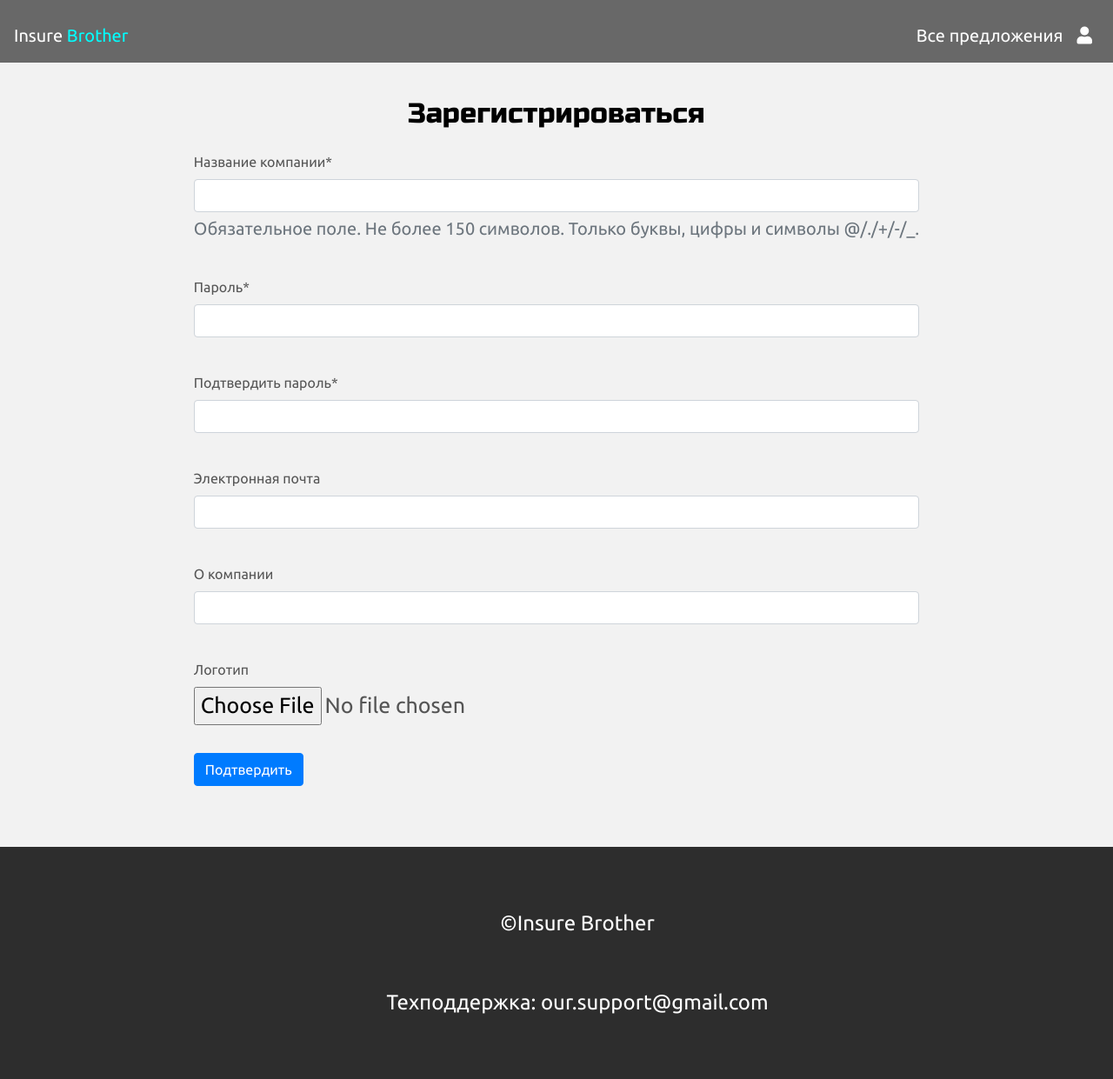
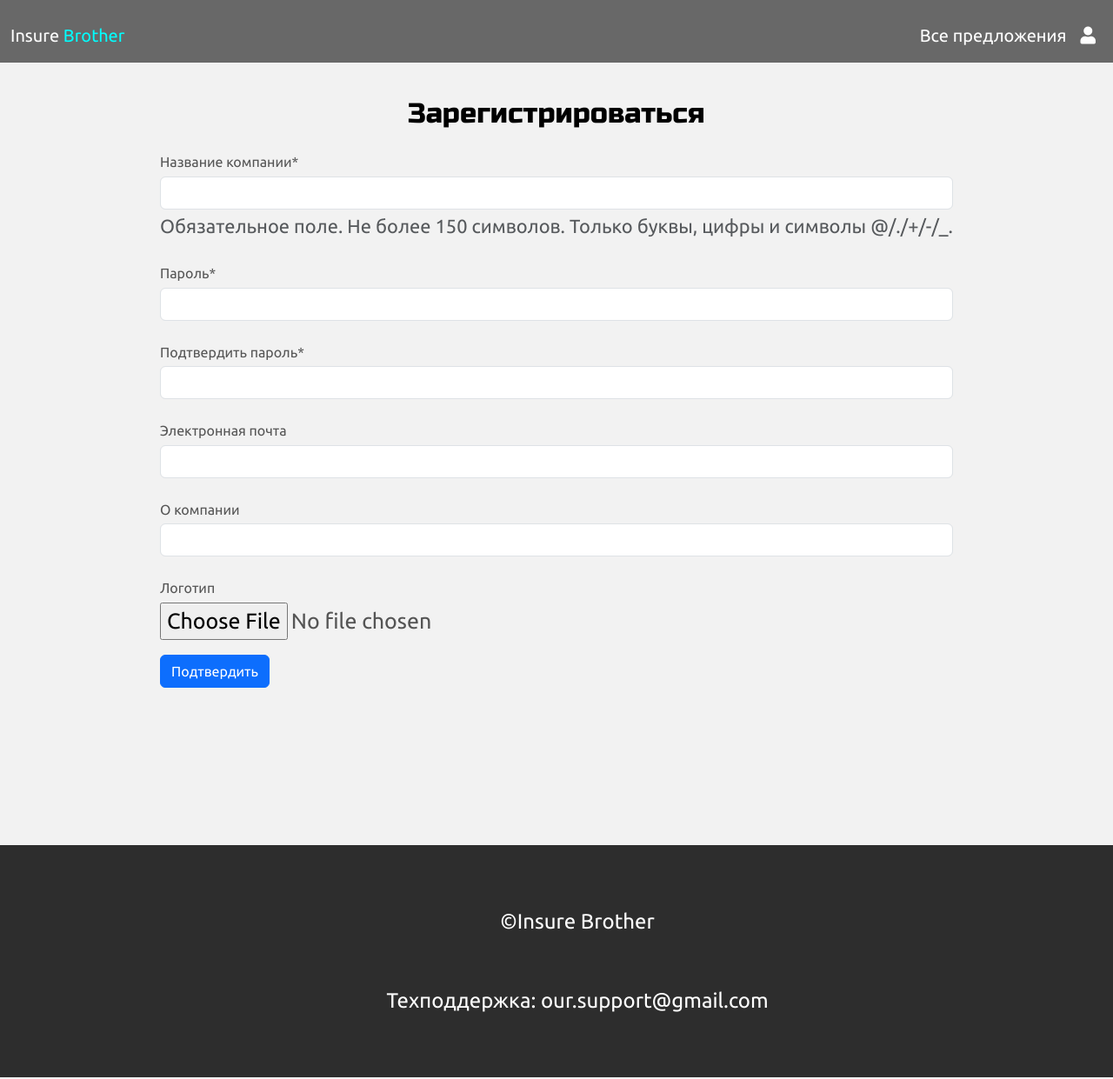
Before and after one commit to thebadfordota/insure-brother-2022, a Django app: page /accounts/register/ in a window 1280 px wide. Shown: the whole page at 87% size. Run offline with Django 4.2, Linux system fonts and the light colour scheme; parts of the project's set-up code (start-up, migrations or seed data) failed here and were passed over; some libraries are stand-ins or nearby versions.

Commit message:
new navbar

```diff
--- a/server/main/static/main/css/styles.css
+++ b/server/main/static/main/css/styles.css
@@ -1,5 +1,9 @@
 @import url('https://fonts.googleapis.com/css2?family=Russo+One&family=Ubuntu&display=swap');
 @import url('https://fonts.googleapis.com/css?family=Ubuntu:regular,bold&subset=Latin');
+
+:root{
+    --color-aqua: aqua;
+}
 
 * {
     margin: 0;
--- a/server/main/templates/main/base.html
+++ b/server/main/templates/main/base.html
@@ -8,35 +8,34 @@
           shrink-to-fit=no">
     <meta http-equiv="X-UA-Compatible" content="ie=edge">
     <title>{% block title %}{% endblock %}</title>
-    <link rel="stylesheet" href="https://stackpath.bootstrapcdn.com/bootstrap/4.3.1/css/bootstrap.min.css"
-          integrity="sha384-ggOyR0iXCbMQv3Xipma34MD+dH/1fQ784/j6cY/iJTQUOhcWr7x9JvoRxT2MZw1T" crossorigin="anonymous">
-    <link rel="stylesheet" type="text/css"
-          href="https://maxcdn.bootstrapcdn.com/font-awesome/4.2.0/css/font-awesome.min.css">
+    <link rel="stylesheet" href="{% static 'main/css/bootstrap.min.css' %}">
     <link rel="stylesheet" href="{% static 'main/css/all.css' %}"/>
     <link rel="stylesheet" href="{% static 'main/css/styles.css' %}"/>
     <link rel="shortcut icon" href="{% static 'main/images/python.ico' %}" type="image/x-icon">
-    <script src="{%  static 'main/js/jquery-3.6.0.js' %}"></script>
 </head>
 <body>
 <div class="page">
     <header>
-        <nav class="navbar navbar-expand-lg navbar-dark">
-            <a class="navbar-brand" href="{% url 'main:home' %}">Insure <span style="color: aqua">Brother</span></a>
-            <button class="navbar-toggler" type="button" data-toggle="collapse" data-target="#navbarSupportedContent"
-                    aria-controls="navbarSupportedContent" aria-expanded="false" aria-label="Toggle navigation">
+        <nav class="navbar navbar-expand-lg navbar-light">
+            <div class="container-fluid">
+                <a class="navbar-brand " href="{% url 'main:home' %}" style="color: white">Insure <span
+                        style="color: aqua">Brother</span></a>
+                <button class="navbar-toggler" type="button" data-bs-toggle="collapse"
+                        data-bs-target="#navbarSupportedContent" aria-controls="navbarSupportedContent"
+                        aria-expanded="false" aria-label="Toggle navigation">
                     <span class="navbar-toggler-icon"></span>
                 </button>
                 <div class="collapse navbar-collapse" id="navbarSupportedContent">
-                <ul class="navbar-nav ml-auto justify-content-end">
+                    <ul class="navbar-nav ms-auto mb-2 mb-lg-0">
                         <li class="nav-item">
                             <a class="nav-link" href="{% url 'main:home' %}">Все предложения</a>
                         </li>
                         <li class="nav-item dropdown">
-                        <a class="nav-link" href="#" id="navbarDropdown" role="button" data-toggle="dropdown"
-                           aria-haspopup="true" aria-expanded="false">
+                            <a class="nav-link" href="#" id="navbarDropdown" role="button"
+                               data-bs-toggle="dropdown" aria-expanded="false">
                                 <i class="fas fa-user"></i>
                             </a>
-                        <div class="dropdown-menu dropdown-menu-right" aria-labelledby="navbarDropdown">
+                            <div class="dropdown-menu dropdown-menu-lg-end" aria-labelledby="navbarDropdown">
                                 {% if not user.is_authenticated %}
                                 <a class="dropdown-item" href="{% url 'accounts:login' %}">Войти</a>
                                 <div class="dropdown-divider"></div>
@@ -51,19 +50,16 @@
                         </li>
                     </ul>
                 </div>
+            </div>
         </nav>
     </header>
+
     {% block content %}{% endblock %}
     <div class="footer">
         <p class="copyright" style="margin-bottom: 0; text-align: center;">&copy;Insure Brother</p>
         <p>Техподдержка: our.support@gmail.com</p>
     </div>
 </div>
-<script src="https://cdnjs.cloudflare.com/ajax/libs/popper.js/1.14.7/umd/popper.min.js"
-        integrity="sha384-UO2eT0CpHqdSJQ6hJty5KVphtPhzWj9WO1clHTMGa3JDZwrnQq4sF86dIHNDz0W1"
-        crossorigin="anonymous"></script>
-<script src="https://stackpath.bootstrapcdn.com/bootstrap/4.3.1/js/bootstrap.min.js"
-        integrity="sha384-JjSmVgyd0p3pXB1rRibZUAYoIIy6OrQ6VrjIEaFf/nJGzIxFDsf4x0xIM+B07jRM"
-        crossorigin="anonymous"></script>
+<script src="{% static 'main/js/bootstrap.bundle.min.js' %}"></script>
 </body>
 </html>
--- a/server/main/views.py
+++ b/server/main/views.py
@@ -24,7 +24,7 @@
         return context
 
     def post(self, request, *args, **kwargs):
-        # context = self.get_context_data()  # Не получается унаследовать старый 'context'
+        # context = self.get_context_data(*args, **kwargs)  # Не получается унаследовать старый 'context'
         form = ProductFilterForm(request.POST)
         product_info = ProductDocument.search()
         product_info = ProductFilterServices(form, product_info).get_filtered_fields()
```
Lines whose indentation alone changed are shown as unchanged.
